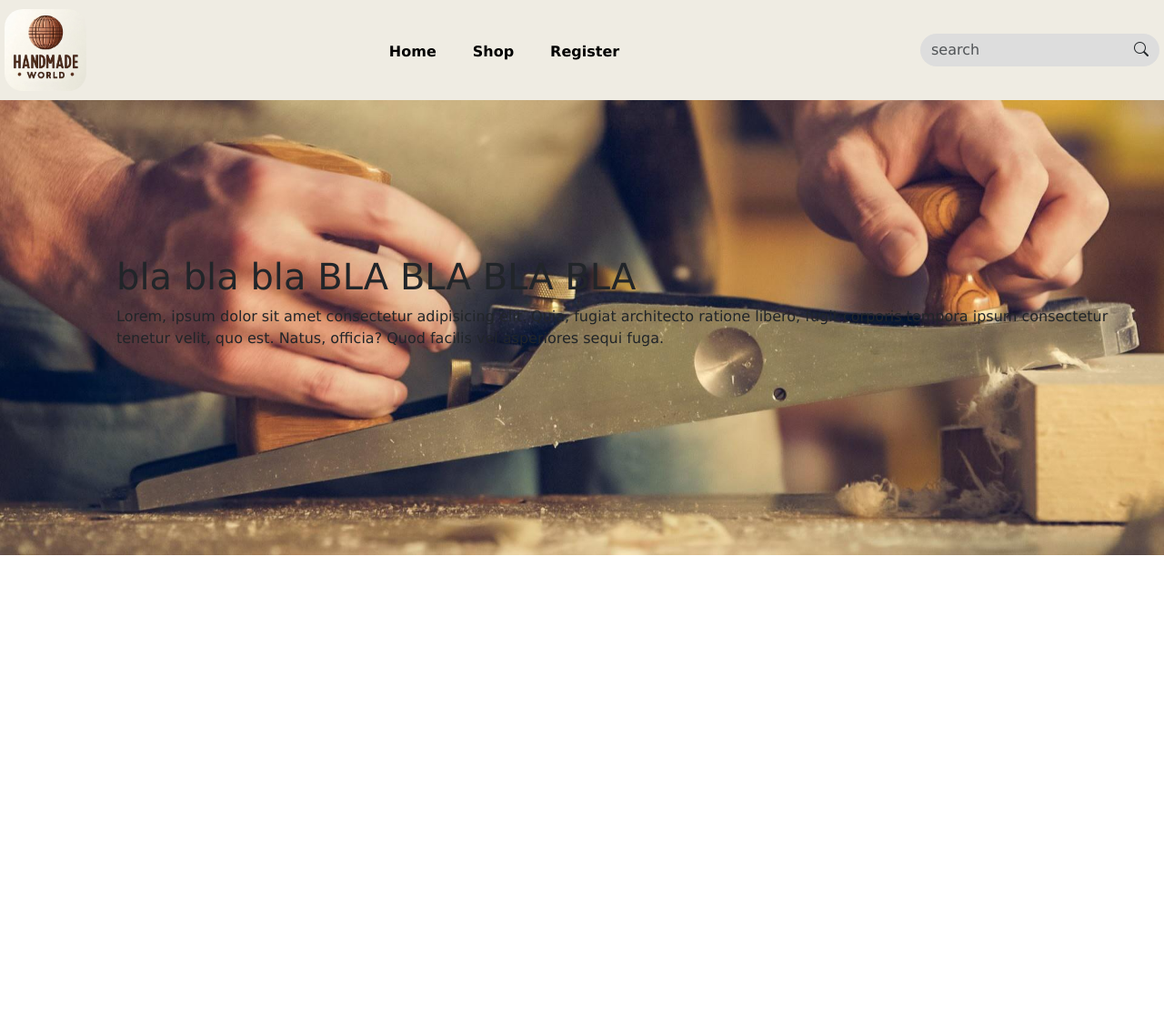
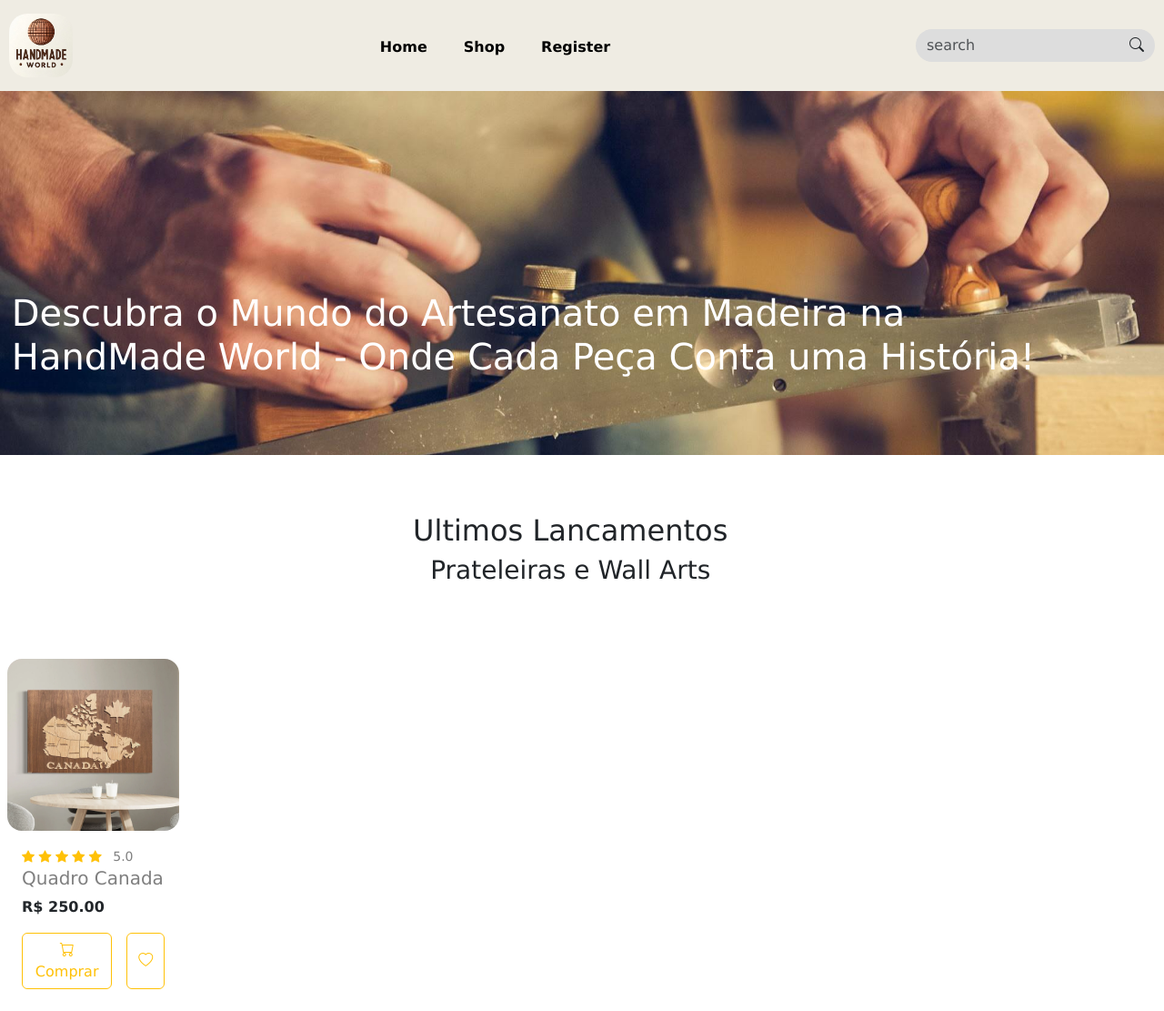
Before and after one commit to douglasadones/HandMadeWorld, a plain HTML site: page index.html in a window 1280 px wide. Shown: the whole page at 91% size. Before the commit the page ends 800 px from the top, so only its background shows below. Drawn offline with nearby package versions, Linux system fonts and the light colour scheme.

Commit message:
add: products

```diff
--- a/index.html
+++ b/index.html
@@ -16,7 +16,7 @@
     <!-- NavBar -->
     <nav>
         <a href="index.html">
-            <img src="images/logo.jpeg" alt="logo handmadeworld" width="90">
+            <img src="images/logo.jpeg" alt="logo handmadeworld" width="70">
         </a>
         <ul>
             <li>
@@ -39,22 +39,53 @@
         </form>
     </nav>
     <!-- NavBar -->
-
-    <!-- Banner -->
-    <section id="banner">
-        <picture>
-            <div class="banner-text">
-                <h1>bla bla bla BLA BLA BLA BLA</h1>
-                <p>Lorem, ipsum dolor sit amet consectetur adipisicing elit. Quia, fugiat architecto ratione libero, fugit corporis tempora ipsum consectetur tenetur velit, quo est. Natus, officia? Quod facilis vel asperiores sequi fuga.</p>
-            </div>
-            <source media="(max-width: 583px)" srcset="images/banner-mb.jpg" type="image/jpg">
-
-            <source media="(max-width: 700px)" srcset="images/banner-tab.jpg" type="image/jpg">
-
-            <img src="images/banner-web.jpg" class="img-fluid " alt="">
-        </picture>
+    <section>
+        <div class="banner-content">
+            <h1>Descubra o Mundo do Artesanato em Madeira na HandMade World - Onde Cada Peça Conta uma História!</h1>
+        </div>
     </section>
     <!-- Banner -->
-</body>
+
+    <main>
+
+            <div class="titulo-pagina">
+                <h2>Ultimos Lancamentos</h2>
+                <h3>Prateleiras e Wall Arts</h3>
+            </div>
+        <div class="row w-100">
+            <div class="card text-start border-0  m-2 col-md-3 col-lg-2 col-sm-4">
+                <img src="images/products/product1.webp" class="card-img-top rounded-4" alt="">
+                <div class="card-body">
+                    <div class="text-warning ">
+                        <small>
+                            <i class="bi bi-star-fill"></i>
+                            <i class="bi bi-star-fill"></i>
+                            <i class="bi bi-star-fill"></i>
+                            <i class="bi bi-star-fill"></i>
+                            <i class="bi bi-star-fill"></i>
+                        </small>
+                        <span class="text-black-50 small ms-2">5.0</span>
+                    </div>
+                    <h5 class="card-title text-black-50">Quadro Canada</h5>
+                    <p class="card-text fw-bold">R$ 250.00</p>
+                    <div class="d-flex">
+                        <button type="button" class="btn btn-outline-warning w-100 me-3">
+                            <i class="bi bi-cart"></i>
+                            Comprar
+                        </button>
+                        <button type="button" class="btn btn-outline-warning">
+                            <i class="bi bi-heart"></i>
+                        </button>
+                    </div>
+                </div>
+            </div>
+        </div>
+
+
+    </main>
+
+    <footer>
+
+    </footer>
 
 </html>
--- a/style/style.css
+++ b/style/style.css
@@ -7,7 +7,7 @@
 
 nav {
     background-color: #EFECE3;
-    padding: 5px;
+    padding: 0px 10px;
     display: flex;
     justify-content: space-between;
     align-items: center;
@@ -34,12 +34,28 @@ nav a {
     color: black;
 }
 
-.banner-text {
-    position: absolute;
-    top: 35%;
-    left: 10%;
+.banner-content {
+    background-size: cover;
+    background-repeat: no-repeat;
+    background-image: url("/images/banner/banner-tab.jpg");
+    height: 400px;
+    width: auto;
 }
 
+.banner-content h1 {
+    color: white;
+    max-width: 90%;
+    position: relative;
+    left: 1%;
+    top: 55%;
+    text-align: left;
+}
+
+div.titulo-pagina {
+    width: 98%;
+    padding: 5% 0;
+    text-align: center;
+}
 
 @media screen and (max-width: 583px) {
     nav {
@@ -57,4 +73,24 @@ nav a {
         margin-right: 30px;
     }
 
+    div.banner-content {
+        background-image: url("/images/banner/banner-mb.jpg");
+    }
+
+    .banner-content h1 {
+        margin: 0 auto;
+        top: 15%;
+    }
 }
+
+@media screen and (min-width: 800px) {
+    div.banner-content {
+        background-image: url("/images/banner/banner-web.jpg");
+    }
+}
+
+@media screen and (min-width: 1000px) {
+    div.banner-content {
+        background-image: url("/images/banner/banner-web.jpg");
+    }
+}
```
Also changed, not shown: images/banner/banner-mb.jpg (renamed from images/banner-mb.jpg), images/banner/banner-tab.jpg (renamed from images/banner-tab.jpg), images/banner/banner-web.jpg (renamed from images/banner-web.jpg), images/products/product1.webp (added), images/products/product2.webp (added), images/products/product3.webp (added), images/products/product4.webp (added), images/products/product5.webp (added), images/products/product6.avif (added).
